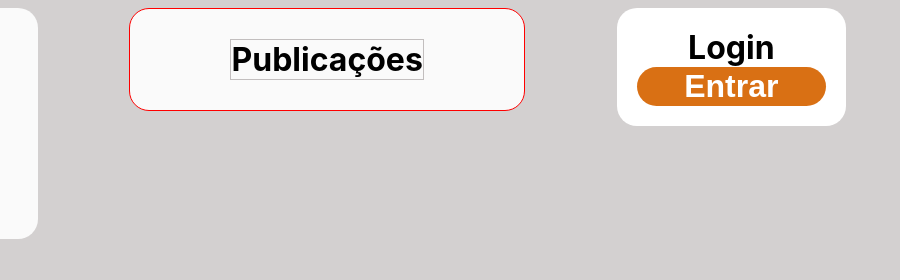
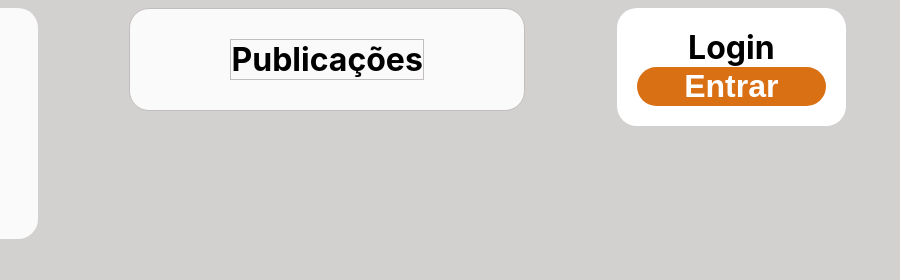
Before and after one commit to Edubbardo/SPA_Lanchonete, a website: page public/index.html in a window 1280 px wide. Shown: the top 280 px of the page, 380-1280 px from the left. Drawn offline with Linux system fonts and the light colour scheme.

Commit message:
falta comentario

```diff
--- a/public/index.html
+++ b/public/index.html
@@ -83,7 +83,7 @@
         <h2 id="DislikesTot" style="text-align: center;margin:0px;">Carregando Dislikes...</h2>
     </div>
     <!--Pubs-->
-    <div id='DivPublicacoes' style="border: #ff0000 solid 1px ;background-color:#FAFAFA;border-radius:20px;padding:30px;padding-right:100px;padding-left:100px;align-self: flex-start;">
+    <div id='DivPublicacoes' style="border: #C2BEBE solid 1px ;background-color:#FAFAFA;border-radius:20px;padding:30px;padding-right:100px;padding-left:100px;align-self: flex-start;">
             <h1 style="color:#000000;text-align:center;margin:0px;border:#C2BEBE 1px solid;border-collapse: collapse;">Publicações</h1>
     </div>
     <script>
```
Also changed, not shown: 1 other file.
